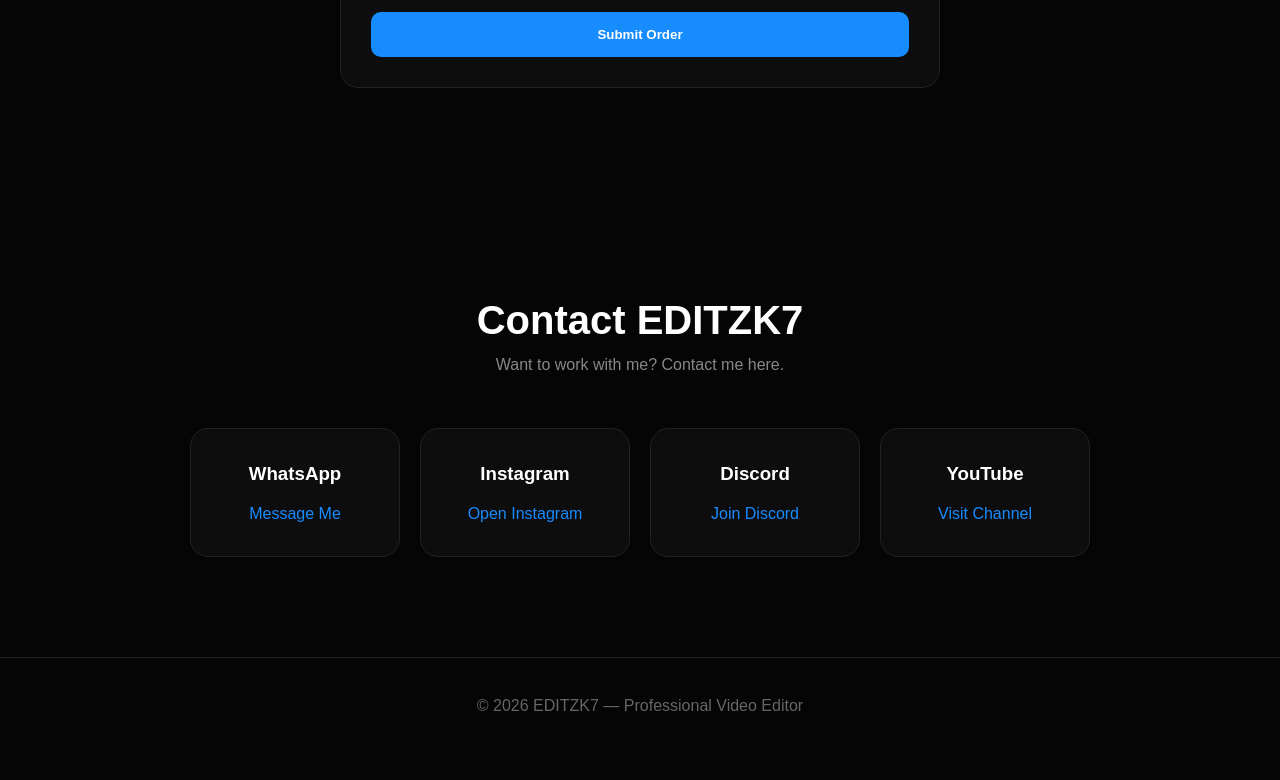
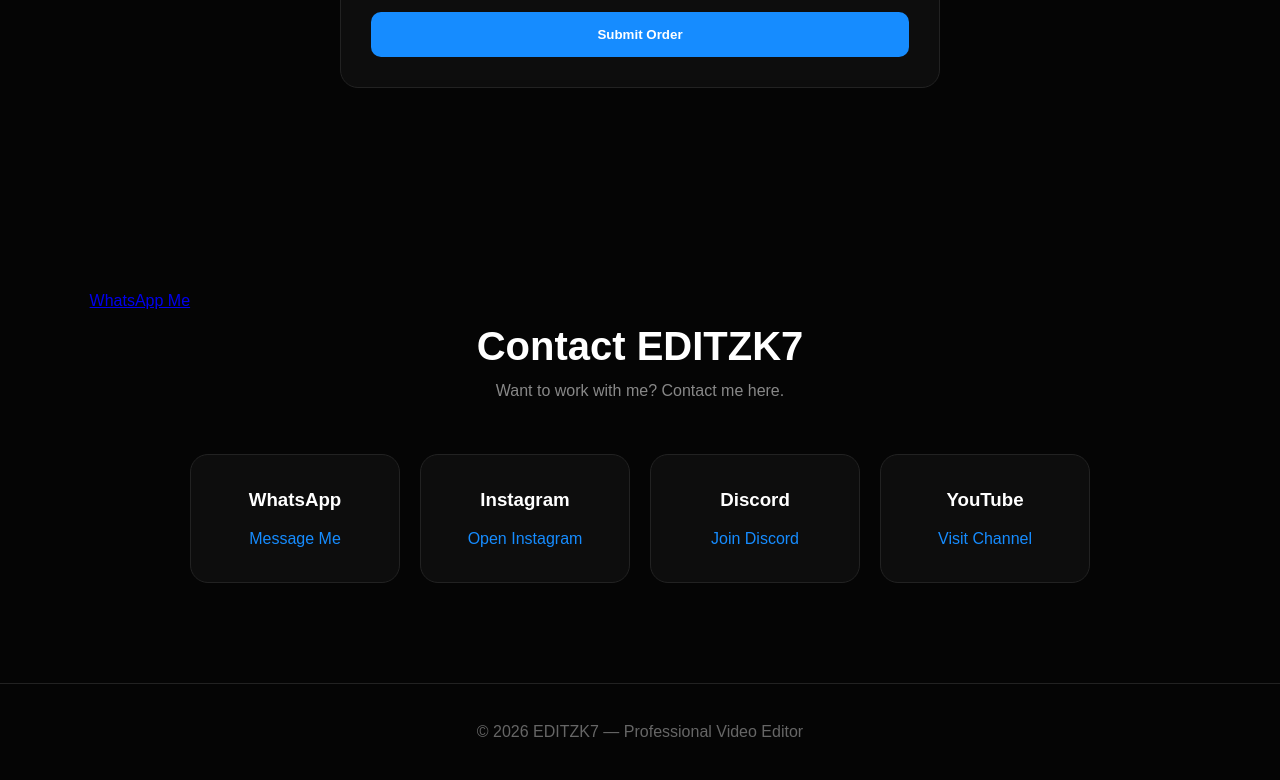
Before and after one commit to syedahabiba2200-ai/editzk7.com, a plain HTML site: page index.html in a window 1280 px wide. Shown: the part 2956-3736 px from the top of the page. Before the commit the page ends 3710 px from the top, so only its background shows below. Drawn offline with Linux system fonts and the light colour scheme.

Commit message:
Update index.html

```diff
--- a/index.html
+++ b/index.html
@@ -552,7 +552,7 @@
 <!-- CONTACT -->
 
 <section id="contact">
-
+<a href="https://wa.me/8801346222312" target="_blank">WhatsApp Me</a>
     <div class="section-title">
 
         <h2>Contact EDITZK7</h2>
```
